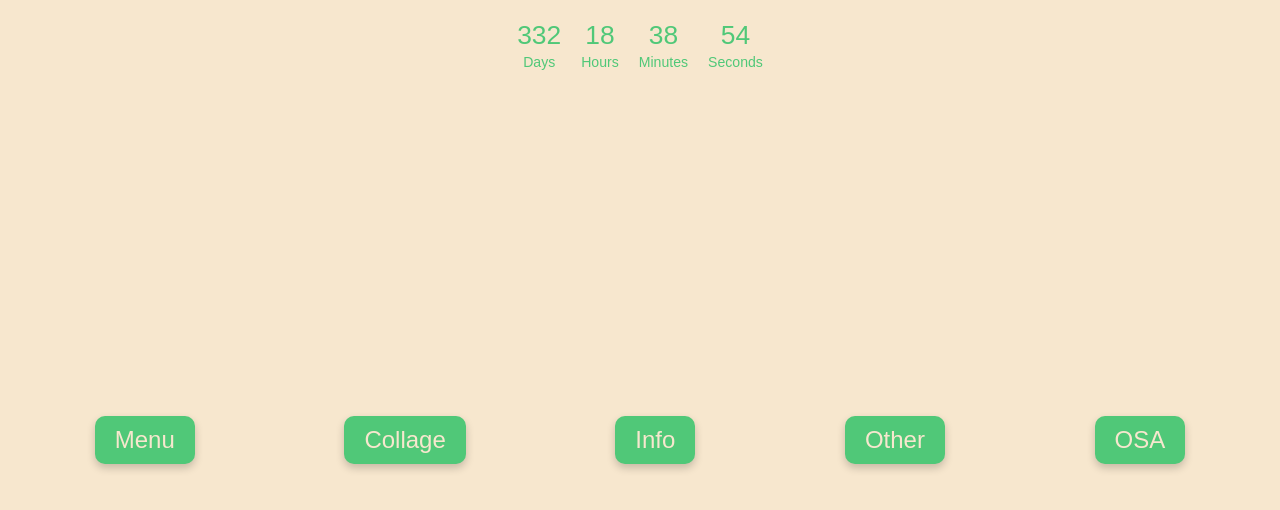
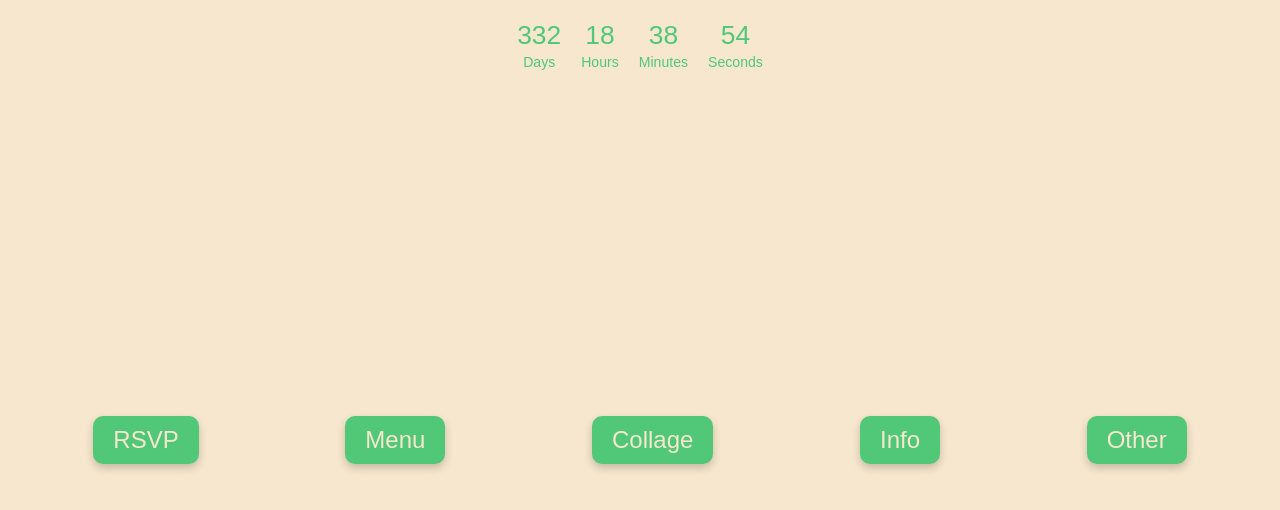
Before and after one commit to Agent-3301/wedding-app, a website: page landing.html in a window 1280 px wide. Drawn offline with Linux system fonts and the light colour scheme.

Commit message:
Update landing.html

```diff
--- a/landing.html
+++ b/landing.html
@@ -27,11 +27,11 @@
             </div>
         </div>
         <div class="landing-buttons">
+            <button class="landing-button" id="rsvp-button" onclick="location.href='RSVP.html'">RSVP</button>
             <button class="landing-button" id="menu-button">Menu</button>
             <button class="landing-button" id="collage-button">Collage</button>
             <button class="landing-button" id="info-button">Info</button>
             <button class="landing-button" id="other-button">Other</button>
-            <button class="landing-button" id="osa-button">OSA</button> <!-- New OSA button -->
         </div>
     </div>
     <script src="landing-script.js"></script>
```
